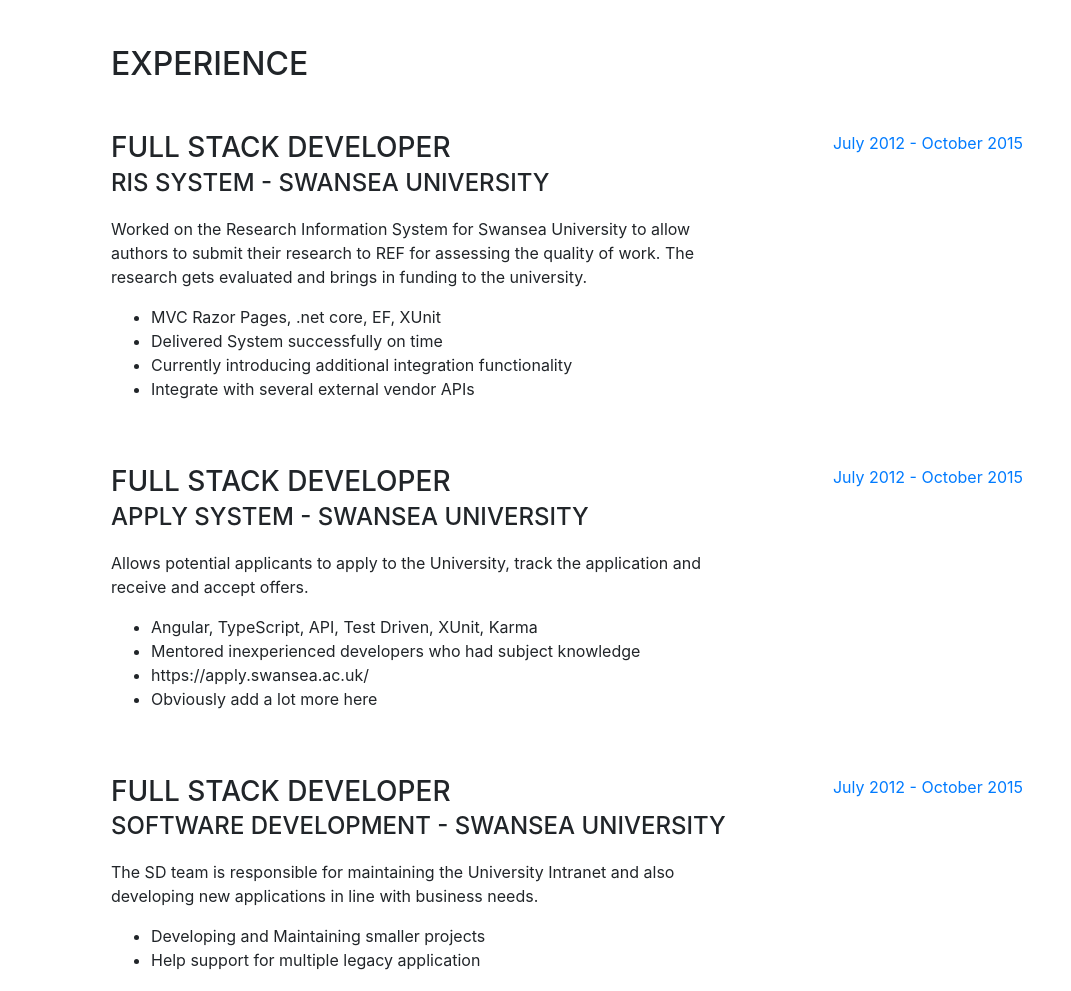
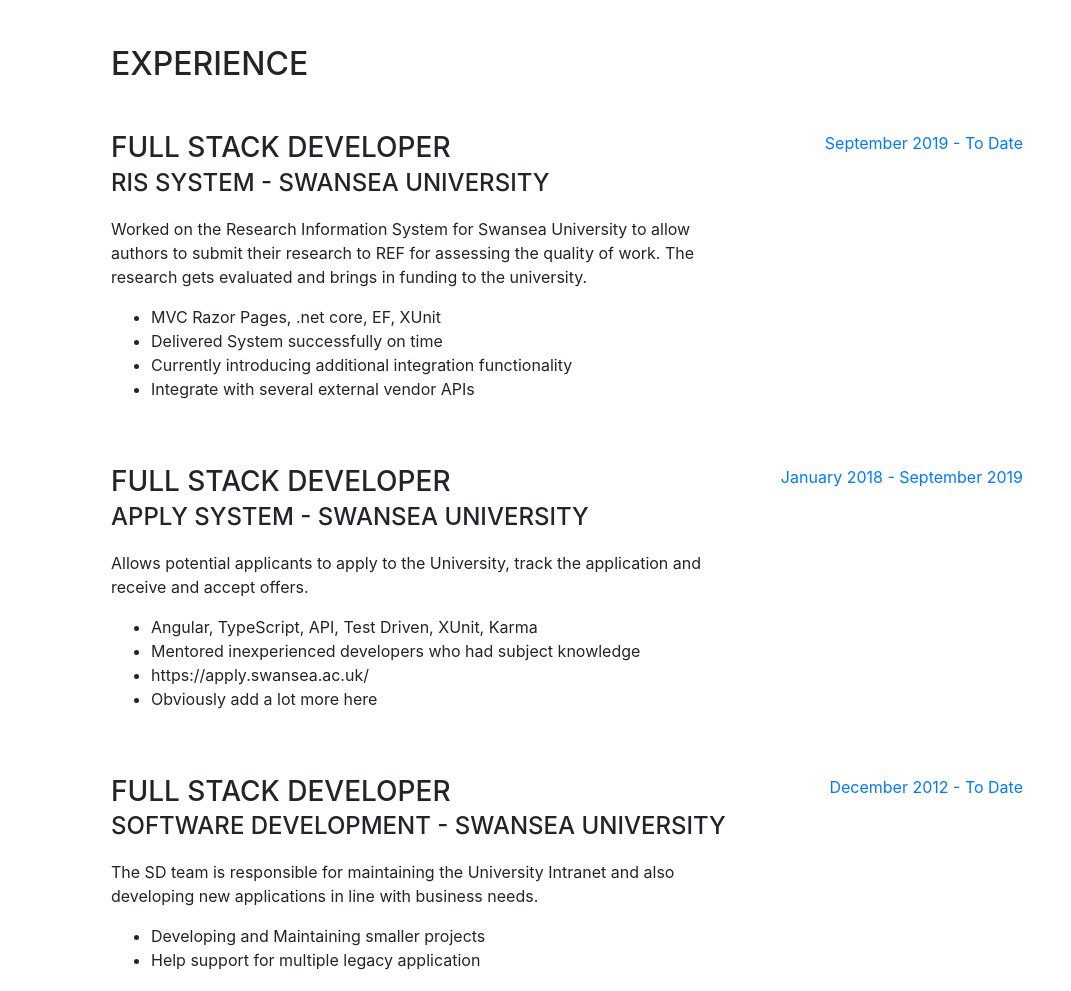
Before and after one commit to iangmoss/IGMCV2019, a website with bundled scripts: page index.html in a window 1280 px wide. Shown: the part 804-1795 px from the top of the page, without its empty margins (209-1280 px from the left). Built offline with nearby package versions, Linux system fonts and the light colour scheme; files whose address does not match are found by name; a web font is replaced by a local one.

Commit message:
Updated Dates

```diff
--- a/index.html
+++ b/index.html
@@ -97,7 +97,7 @@
                       </ul>
                   </div>
                   <div class="resume-date text-md-right">
-                      <span class="text-primary">July 2012 - October 2015</span>
+                      <span class="text-primary">September 2019 - To Date</span>
                   </div>
               </div>
               <div class="resume-item d-flex flex-column flex-md-row mb-5">
@@ -114,7 +114,7 @@
                       </ul>
                   </div>
                   <div class="resume-date text-md-right">
-                      <span class="text-primary">July 2012 - October 2015</span>
+                      <span class="text-primary">January 2018 - September 2019</span>
                   </div>
               </div>
             <div class="resume-item d-flex flex-column flex-md-row mb-5">
@@ -129,7 +129,7 @@
                     </ul>
                 </div>
                 <div class="resume-date text-md-right">
-                    <span class="text-primary">July 2012 - October 2015</span>
+                    <span class="text-primary">December 2012 - To Date</span>
                 </div>
             </div>
                   <div class="resume-item d-flex flex-column flex-md-row mb-5">
```
